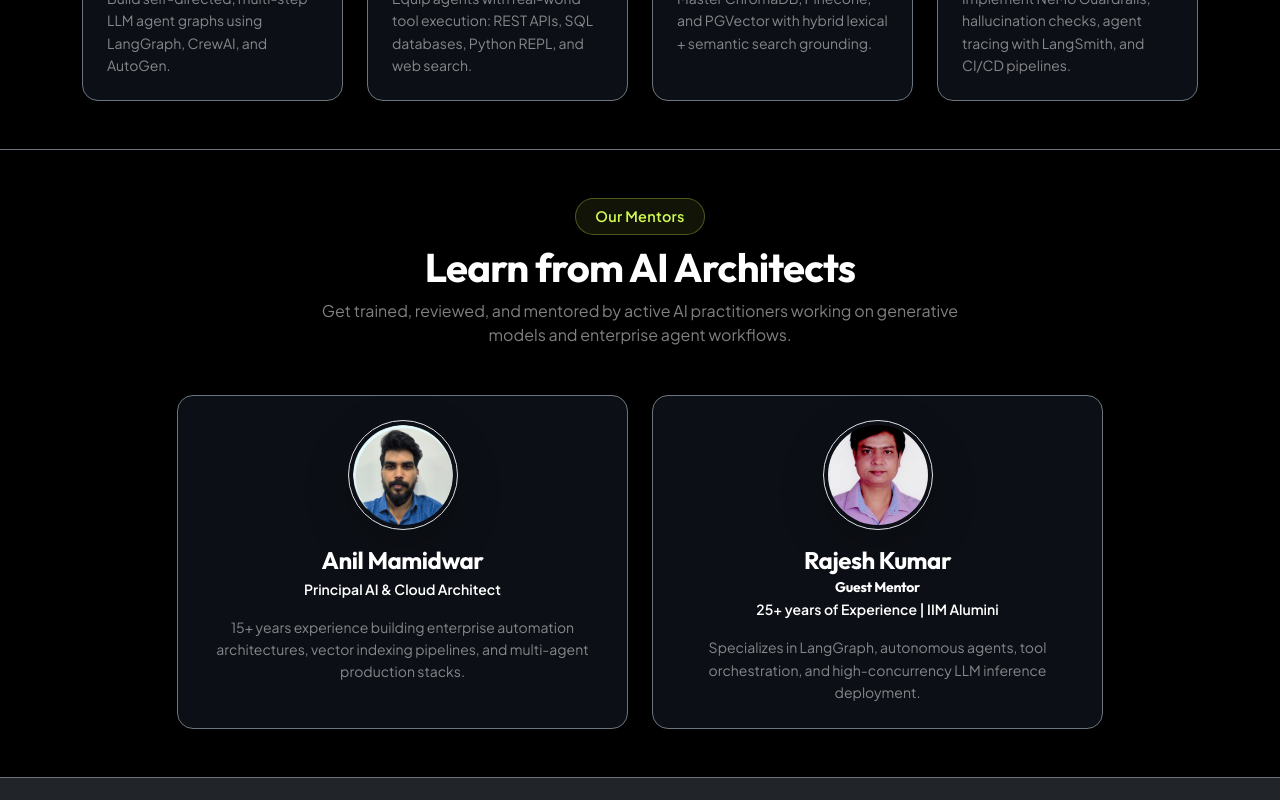
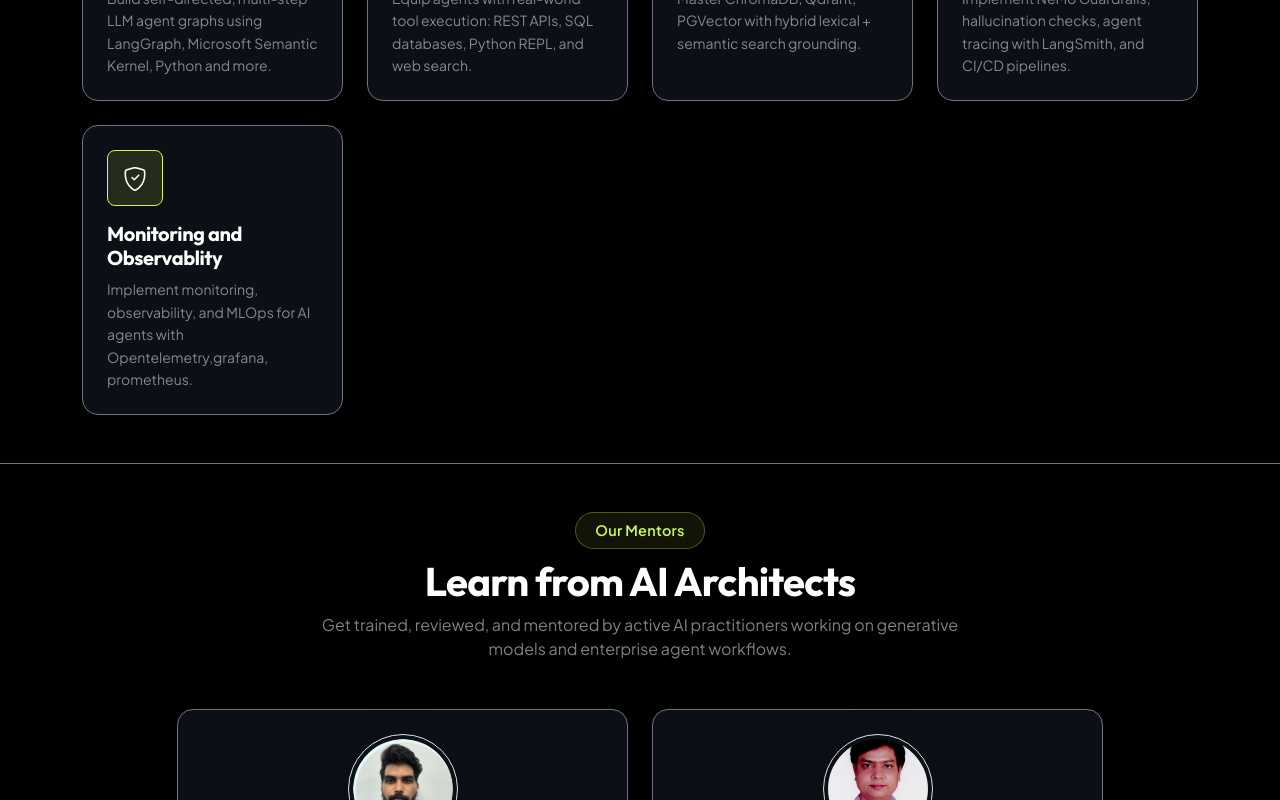
Before and after one commit to anilmamidwar15021991/autominds.in, a React (Vite) app: page /batch in a window 1280 px wide. Shown: the part 1800-2600 px from the top of the page. Built offline with nearby package versions, Linux system fonts and the light colour scheme.

Commit message:
chnaged the content

```diff
--- a/src/pages/About.jsx
+++ b/src/pages/About.jsx
@@ -25,7 +25,7 @@ const whatMakesUsDifferent = [
   {
     icon: 'bi-check2-square',
     title: 'Assignments & Assessments',
-    desc: 'Daily coding & weekly assessments'
+    desc: 'Daily coding & weekly assessments, weekly Quizzes to make you knowledge ready'
   },
   {
     icon: 'bi-file-earmark-person-fill',
@@ -35,7 +35,7 @@ const whatMakesUsDifferent = [
   {
     icon: 'bi-briefcase-fill',
     title: 'Interview Preparation',
-    desc: 'Mock & technical interview prep'
+    desc: 'Weekly Mock & technical interview prep'
   },
   {
     icon: 'bi-person-check-fill',
@@ -46,6 +46,11 @@ const whatMakesUsDifferent = [
     icon: 'bi-rocket-takeoff-fill',
     title: 'Placement Assistance',
     desc: 'Career-focused training & referrals'
+  },
+  {
+    icon: 'bi-rocket-takeoff-fill',
+    title: 'Internship Option',
+    desc: 'Internships Provided'
   }
 ];
 
--- a/src/pages/Batch.jsx
+++ b/src/pages/Batch.jsx
@@ -32,7 +32,7 @@ const keyHighlights = [
   {
     icon: "bi-cpu-fill",
     title: "Autonomous Multi-Agent Systems",
-    desc: "Build self-directed, multi-step LLM agent graphs using LangGraph, CrewAI, and AutoGen."
+    desc: "Build self-directed, multi-step LLM agent graphs using LangGraph, Microsoft Semantic Kernel, Python and more."
   },
   {
     icon: "bi-tools",
@@ -42,12 +42,17 @@ const keyHighlights = [
   {
     icon: "bi-database-fill-check",
     title: "Vector DBs & Hybrid RAG",
-    desc: "Master ChromaDB, Pinecone, and PGVector with hybrid lexical + semantic search grounding."
+    desc: "Master ChromaDB, Qdrant, PGVector with hybrid lexical + semantic search grounding."
   },
   {
     icon: "bi-shield-check",
     title: "Guardrails & Production Evals",
     desc: "Implement NeMo Guardrails, hallucination checks, agent tracing with LangSmith, and CI/CD pipelines."
+  },
+  {
+    icon: "bi-shield-check",
+    title: "Monitoring and Observablity",
+    desc: " Implement monitoring, observability, and MLOps for AI agents with Opentelemetry,grafana, prometheus."
   }
 ];
 
@@ -268,9 +273,8 @@ const Batch = () => {
             {batchSlots.map((slot) => (
               <div className="col-lg-4 col-md-6" key={slot.id}>
                 <div
-                  className={`glass-panel p-4 rounded-4 h-100 d-flex flex-column position-relative border ${
-                    slot.featured ? 'border-lime shadow-lg' : 'border-secondary'
-                  }`}
+                  className={`glass-panel p-4 rounded-4 h-100 d-flex flex-column position-relative border ${slot.featured ? 'border-lime shadow-lg' : 'border-secondary'
+                    }`}
                   style={{
                     backgroundColor: slot.featured ? 'rgba(210, 251, 82, 0.04)' : 'rgba(255, 255, 255, 0.03)'
                   }}
@@ -315,9 +319,8 @@ const Batch = () => {
                     <button
                       type="button"
                       onClick={() => handleOpenEnroll(slot)}
-                      className={`w-100 py-3 rounded-pill fw-bold border-0 ${
-                        slot.featured ? 'btn-lime shadow-lg' : 'btn-glass text-white'
-                      }`}
+                      className={`w-100 py-3 rounded-pill fw-bold border-0 ${slot.featured ? 'btn-lime shadow-lg' : 'btn-glass text-white'
+                        }`}
                     >
                       Book Your Seat <i className="bi bi-arrow-right ms-1"></i>
                     </button>
@@ -384,9 +387,9 @@ const Batch = () => {
                   style={{ width: '110px', height: '110px', objectFit: 'cover' }}
                 />
                 <h4 className="text-white fw-bold mb-1">Anil Mamidwar</h4>
-                <p className="text-lime small fw-semibold mb-3">Principal AI & Cloud Architect</p>
+                <p className="text-lime small fw-semibold mb-3">Automation Architect | IIT (AI) </p>
                 <p className="text-white-50 small mb-0" style={{ lineHeight: '1.6' }}>
-                  15+ years experience building enterprise automation architectures, vector indexing pipelines, and multi-agent production stacks.
+                  10+ years experience building enterprise automation architectures, vector indexing pipelines, and multi-agent production stacks.
                 </p>
               </div>
             </div>
@@ -401,9 +404,9 @@ const Batch = () => {
                 />
                 <h4 className="text-white fw-bold mb-1">Rajesh Kumar</h4>
                 <h4 className="text-white small mb-1">Guest Mentor</h4>
-                <p className="text-lime small fw-semibold mb-3">25+ years of Experience | IIM Alumini</p>
+                <p className="text-lime small fw-semibold mb-3">25+ years of Experience | IIM Alumini | IIT Jodhpur </p>
                 <p className="text-white-50 small mb-0" style={{ lineHeight: '1.6' }}>
-                  Specializes in LangGraph, autonomous agents, tool orchestration, and high-concurrency LLM inference deployment.
+                  Specializes in Data analysis, Data mining, wrangling and Machine learning model implementation.
                 </p>
               </div>
             </div>
```
